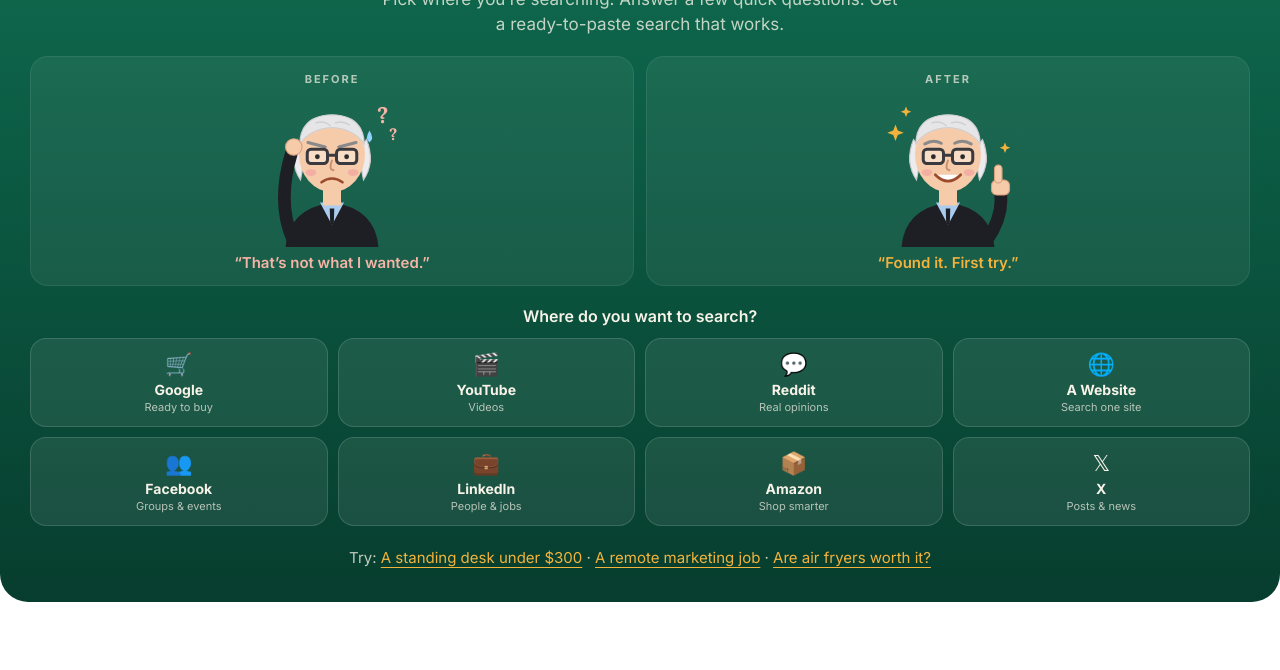
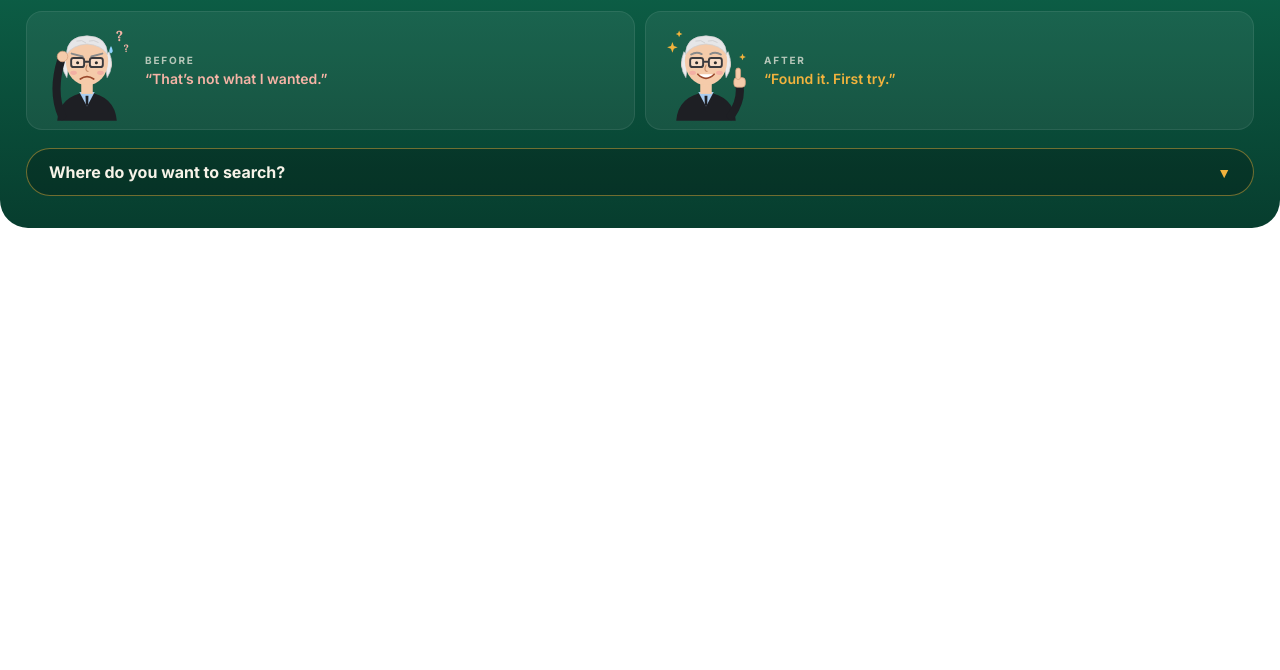
Before and after one commit to NuSpark-Wow/search-master, a plain HTML site: page index.html in a window 1280 px wide. Shown: the part 130-800 px from the top of the page. Drawn offline with Linux system fonts and the light colour scheme.

Commit message:
Add files via upload

```diff
--- a/index.html
+++ b/index.html
@@ -23,23 +23,32 @@ h1{font-family:'Lora',Georgia,serif;font-weight:700;text-align:center;font-size:
 .sub{text-align:center;color:var(--soft);font-size:17px;line-height:1.5;max-width:520px;margin:0 auto 18px}
 
 /* Banner */
-.banner{display:grid;grid-template-columns:1fr 1fr;gap:12px;margin:6px 0 20px}
-.pane{background:var(--panel);border:1px solid rgba(255,255,255,.08);border-radius:18px;padding:10px 8px 12px;text-align:center}
-.pane svg{width:100%;max-width:150px;height:auto;display:block;margin:0 auto}
-.cap{font-weight:600;font-size:15px;margin-top:6px;line-height:1.3}
+.banner{display:grid;grid-template-columns:1fr 1fr;gap:10px;margin:4px 0 18px}
+.pane{background:var(--panel);border:1px solid rgba(255,255,255,.08);border-radius:16px;padding:8px 12px;display:flex;align-items:center;gap:10px;text-align:left}
+.pane svg{width:96px;height:auto;display:block;flex-shrink:0}
+.cap{font-weight:600;font-size:14px;line-height:1.3}
 .pane.before .cap{color:#F6B4A6}
 .pane.after .cap{color:var(--gold)}
-.tag{display:inline-block;font-size:11px;letter-spacing:.18em;text-transform:uppercase;font-weight:700;opacity:.7;margin-bottom:4px}
+.tag{display:block;font-size:10px;letter-spacing:.18em;text-transform:uppercase;font-weight:700;opacity:.7;margin-bottom:4px}
 
 /* Platform grid */
-.ask{text-align:center;font-weight:600;font-size:16px;margin-bottom:12px}
+.ask{width:100%;display:flex;align-items:center;justify-content:space-between;gap:10px;background:rgba(0,0,0,.22);border:1.5px solid rgba(242,179,61,.45);color:var(--cream);border-radius:999px;padding:13px 22px;font-family:inherit;font-weight:700;font-size:16px;cursor:pointer;transition:.15s}
+.ask:hover{border-color:var(--gold)}
+.ask .chev{color:var(--gold);font-size:14px;transition:transform .2s}
+.ask.open .chev{transform:rotate(180deg)}
+.picker{display:none;margin-top:12px;animation:pop .25s ease}
+.picker.open{display:block}
+.home h1{font-size:clamp(22px,2.5vw,30px);margin-bottom:6px}
+.home .sub{font-size:16px;margin-bottom:14px}
+.card.home{padding:34px 26px 32px}
+.home .grid .pbtn{padding:10px 4px}
 .grid{display:grid;grid-template-columns:repeat(4,1fr);gap:10px}
 .pbtn{background:rgba(255,255,255,.08);border:1.5px solid rgba(255,255,255,.14);color:var(--cream);border-radius:16px;padding:12px 6px;cursor:pointer;font-family:inherit;transition:.15s}
 .pbtn:hover{border-color:var(--gold);background:rgba(242,179,61,.12)}
 .pbtn .ic{font-size:22px;display:block;margin-bottom:4px}
 .pbtn .nm{font-weight:700;font-size:14px;display:block}
 .pbtn .ps{font-size:11px;opacity:.7;display:block;margin-top:2px}
-.try{text-align:center;margin-top:18px;font-size:15px;line-height:1.9;color:var(--soft)}
+.try{text-align:center;margin-top:14px;font-size:14px;line-height:1.9;color:var(--soft)}
 .try a{color:var(--gold);text-decoration:underline;text-underline-offset:4px;cursor:pointer}
 
 /* Module */
@@ -103,9 +112,9 @@ code,.q{font-family:ui-monospace,SFMono-Regular,Menlo,Consolas,monospace}
 .note{font-size:13px;color:var(--soft);margin-top:10px;line-height:1.5}
 .toast{position:fixed;left:50%;bottom:22px;transform:translateX(-50%) translateY(30px);background:var(--gold);color:var(--em2);font-weight:700;padding:10px 18px;border-radius:999px;opacity:0;transition:.25s;pointer-events:none;z-index:9}
 .toast.show{opacity:1;transform:translateX(-50%) translateY(0)}
+@media(max-width:480px){.grid{grid-template-columns:repeat(2,1fr)}}
 @media(max-width:620px){
   .card{padding:26px 16px 22px;border-radius:22px}
-  .grid{grid-template-columns:repeat(2,1fr)}
   .ba{grid-template-columns:1fr}
   .topbar{flex-direction:column;align-items:flex-start}
   .ex,.field,.sa,.warn{margin-left:0}
@@ -400,21 +409,26 @@ window.addEventListener('load',postHeight);
 /* ---------- Home ---------- */
 function renderHome(){
   S={view:'home',pid:null,a:{},cur:0,phase:null,fin:false};
+  app.classList.add('home');
   app.innerHTML=`
     <div class="label">Learn...Wow! Search Master</div>
     <h1>Find the Right Results the First Time</h1>
-    <p class="sub">Pick where you’re searching. Answer a few quick questions. Get a ready-to-paste search that works.</p>
+    <p class="sub">Answer a few quick questions. Get a search that works.</p>
     <div class="banner">
-      <div class="pane before"><span class="tag">Before</span>${mrPaul('sad')}<div class="cap">“That’s not what I wanted.”</div></div>
-      <div class="pane after"><span class="tag">After</span>${mrPaul('happy')}<div class="cap">“Found it. First try.”</div></div>
+      <div class="pane before">${mrPaul('sad')}<div><span class="tag">Before</span><div class="cap">“That’s not what I wanted.”</div></div></div>
+      <div class="pane after">${mrPaul('happy')}<div><span class="tag">After</span><div class="cap">“Found it. First try.”</div></div></div>
     </div>
-    <div class="ask">Where do you want to search?</div>
-    <div class="grid">${ORDER.map(id=>`<button class="pbtn" data-p="${id}"><span class="ic">${P[id].ic}</span><span class="nm">${P[id].name}</span><span class="ps">${P[id].ps}</span></button>`).join('')}</div>
-    <div class="try">Try:
-      <a data-ex="google">A standing desk under $300</a> ·
-      <a data-ex="linkedin">A remote marketing job</a> ·
-      <a data-ex="reddit">Are air fryers worth it?</a>
+    <button class="ask" id="ask" aria-expanded="false">Where do you want to search?<span class="chev">▼</span></button>
+    <div class="picker" id="picker">
+      <div class="grid">${ORDER.map(id=>`<button class="pbtn" data-p="${id}"><span class="ic">${P[id].ic}</span><span class="nm">${P[id].name}</span><span class="ps">${P[id].ps}</span></button>`).join('')}</div>
+      <div class="try">Try:
+        <a data-ex="google">A standing desk under $300</a> ·
+        <a data-ex="linkedin">A remote marketing job</a> ·
+        <a data-ex="reddit">Air fryers: worth it?</a>
+      </div>
     </div>`;
+  const ask=document.getElementById('ask'),pk=document.getElementById('picker');
+  ask.onclick=()=>{const o=pk.classList.toggle('open');ask.classList.toggle('open',o);ask.setAttribute('aria-expanded',o);postHeight();};
   app.querySelectorAll('.pbtn').forEach(b=>b.onclick=()=>openModule(b.dataset.p));
   app.querySelectorAll('[data-ex]').forEach(l=>l.onclick=()=>openModule(l.dataset.ex,true));
   postHeight();
@@ -427,6 +441,7 @@ function openModule(pid,example){
   renderModule();postTop();
 }
 function renderModule(){
+  app.classList.remove('home');
   const p=P[S.pid], vs=visible();
   let html=`
     <div class="topbar">
```
